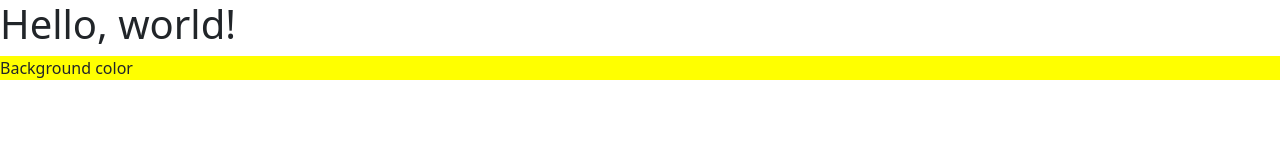
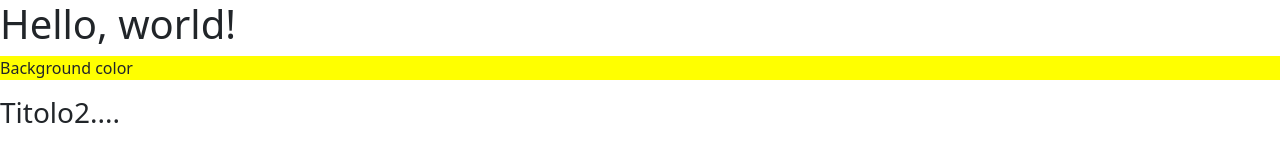
Before and after one commit to Boolean-1-coder/team-git-example, a plain HTML site: page index.html in a window 1280 px wide. Drawn offline with nearby package versions, Linux system fonts and the light colour scheme.

Commit message:
added title 2 to index.html

```diff
--- a/index.html
+++ b/index.html
@@ -16,6 +16,9 @@
 
     <p class="bg-yellow">Background color</p>
 
+
+    <h3>Titolo2....</h3>
+
     <script src="./js/main.js"></script>
     <script src="https://cdn.jsdelivr.net/npm/bootstrap@5.3.0-alpha1/dist/js/bootstrap.bundle.min.js" integrity="sha384-w76AqPfDkMBDXo30jS1Sgez6pr3x5MlQ1ZAGC+nuZB+EYdgRZgiwxhTBTkF7CXvN" crossorigin="anonymous"></script>
   </body>
```
